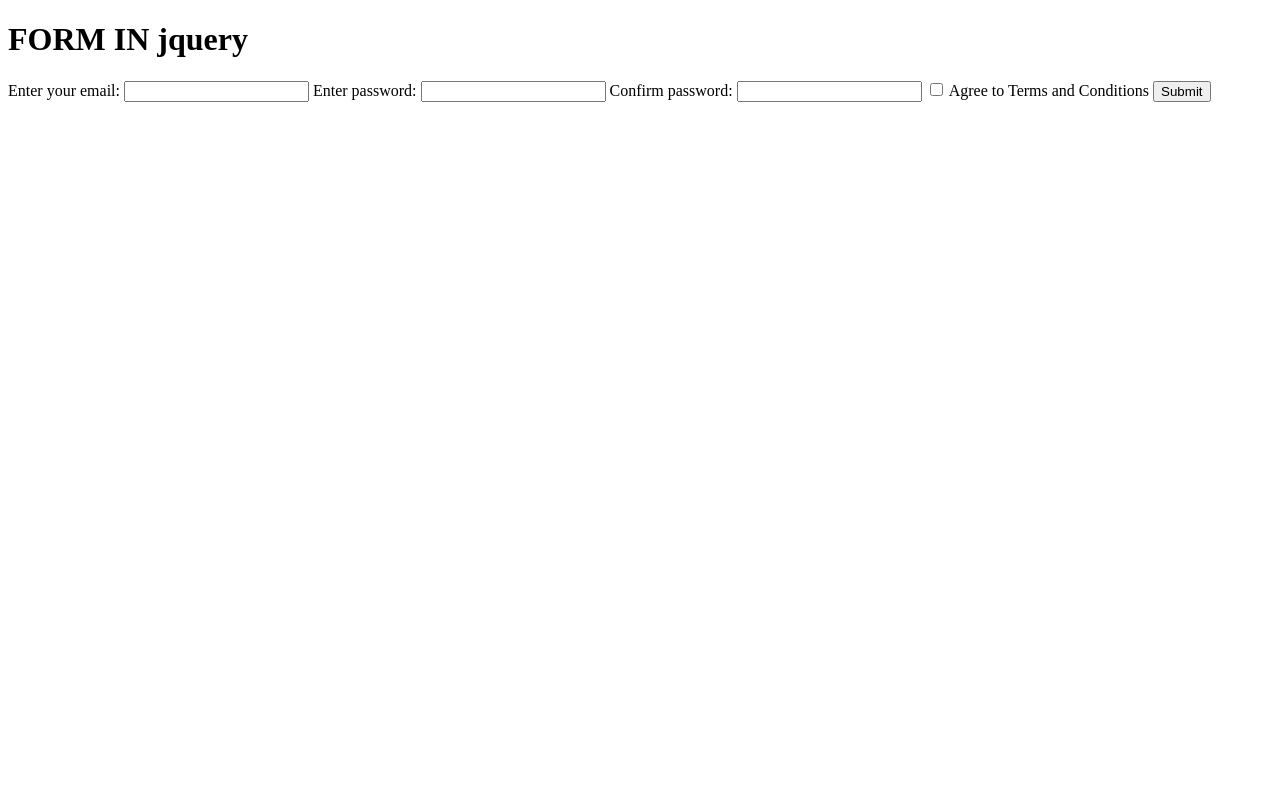
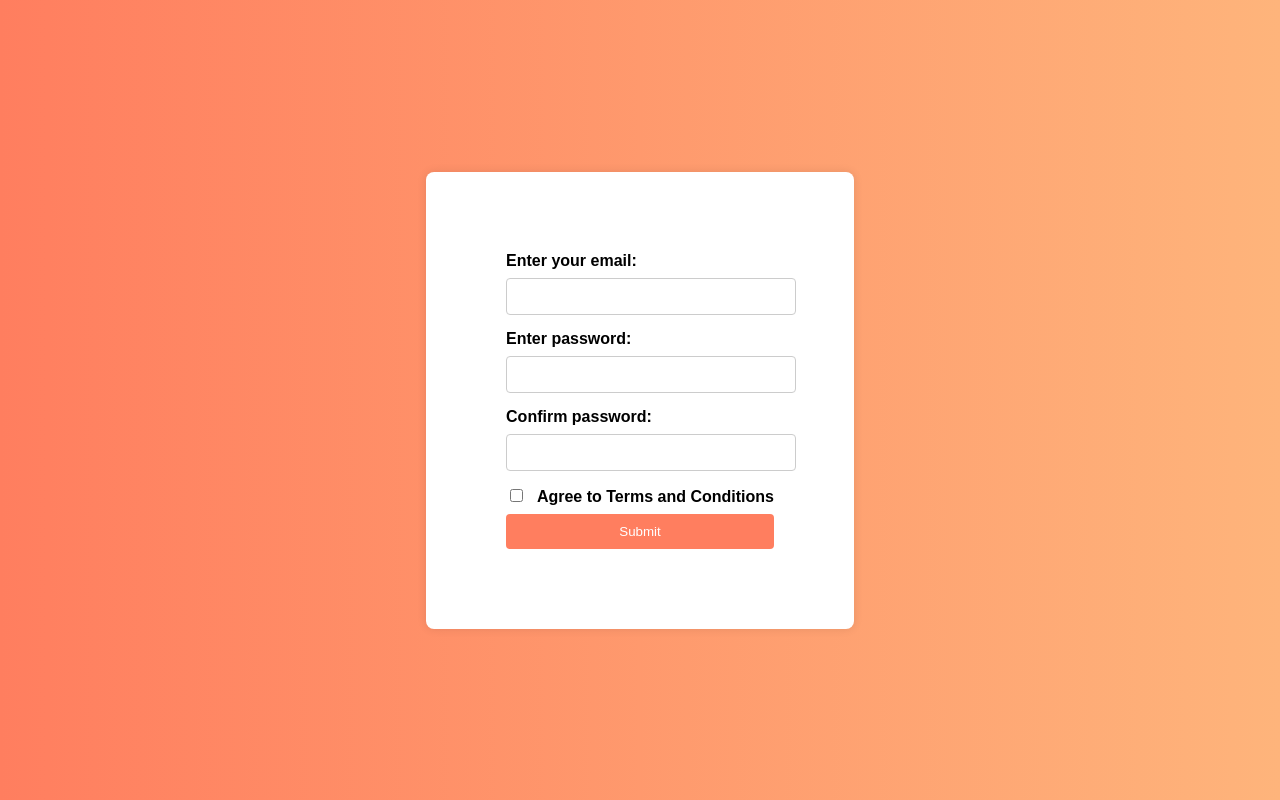
Before and after one commit to AmitabhKUMAR01/HP_Assignment1, a plain HTML site: page index.html in a window 1280 px wide. Drawn offline with nearby package versions, Linux system fonts and the light colour scheme.

Commit message:
added css

```diff
--- a/index.html
+++ b/index.html
@@ -3,13 +3,12 @@
 <head>
   <meta charset="UTF-8">
   <meta name="viewport" content="width=device-width, initial-scale=1.0">
-
+  <link rel="stylesheet" href="style.css">
 <script src="https://code.jquery.com/jquery-3.6.0.min.js"></script>
 <script src="index.js" ></script>
   <title>Document</title>
 </head>
 <body>
-  <h1>FORM IN jquery</h1>
 
  <form id="myForm">
     <label for="email">Enter your email:</label>
--- /dev/null
+++ b/style.css
@@ -0,0 +1,54 @@
+body {
+  font-family: Arial, sans-serif;
+  background: linear-gradient(to right, #ff7e5f, #feb47b);
+  display: flex;
+  justify-content: center;
+  align-items: center;
+  height: 100vh;
+  margin: 0;
+}
+h1 {
+  text-align: center;
+  color: #fff;
+}
+form {
+  background-color: #fff;
+  padding: 5rem;
+  border-radius: 8px;
+  box-shadow: 0px 0px 10px rgba(0, 0, 0, 0.1);
+}
+label {
+  display: block;
+  text-align: left;
+  margin-bottom: 8px;
+  font-weight: bold;
+}
+input[type="email"],
+input[type="password"] {
+  width: 100%;
+  padding: 10px;
+  margin-bottom: 15px;
+  border: 1px solid #ccc;
+  border-radius: 4px;
+  transition: border-color 0.3s;
+}
+input[type="email"]:focus,
+input[type="password"]:focus {
+  border-color: #ff7e5f;
+}
+input[type="checkbox"] {
+  margin-right: 10px;
+}
+button {
+  width: 100%;
+  padding: 10px;
+  background-color: #ff7e5f;
+  color: white;
+  border: none;
+  border-radius: 4px;
+  cursor: pointer;
+  transition: background-color 0.3s;
+}
+button:hover {
+  background-color: #feb47b;
+}
```
